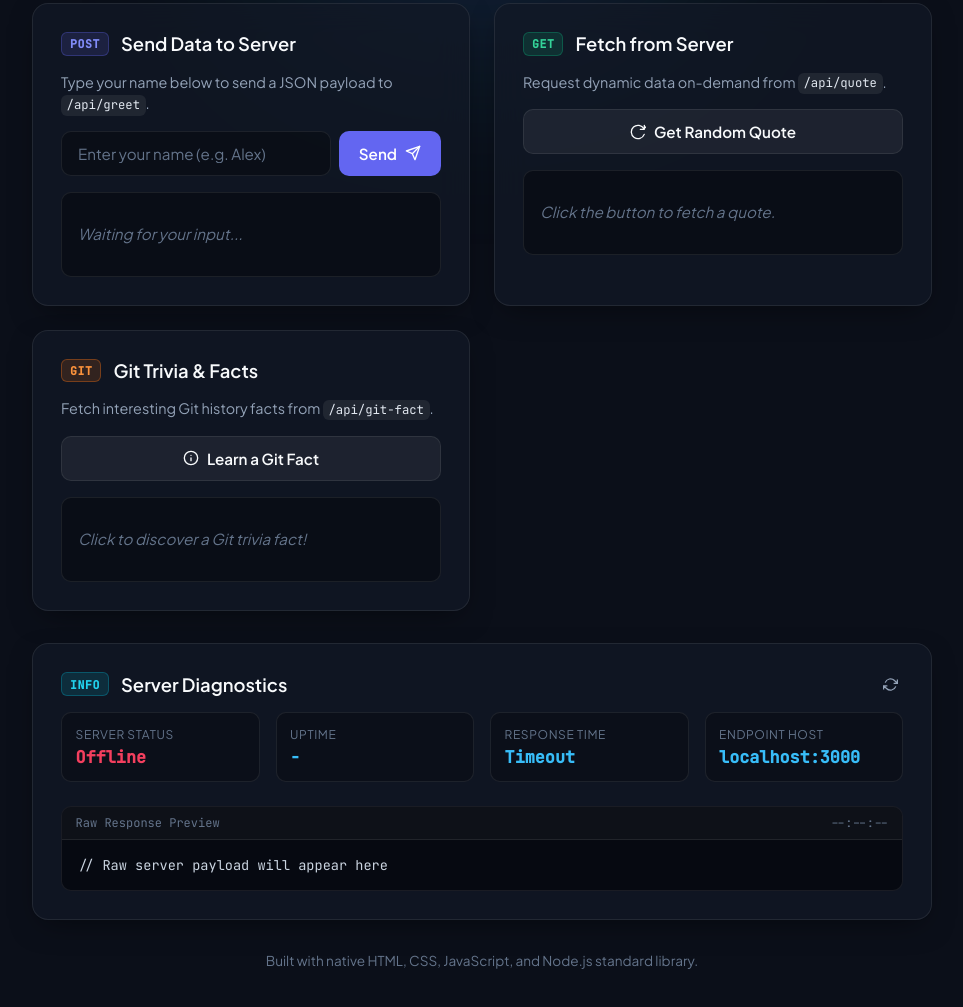
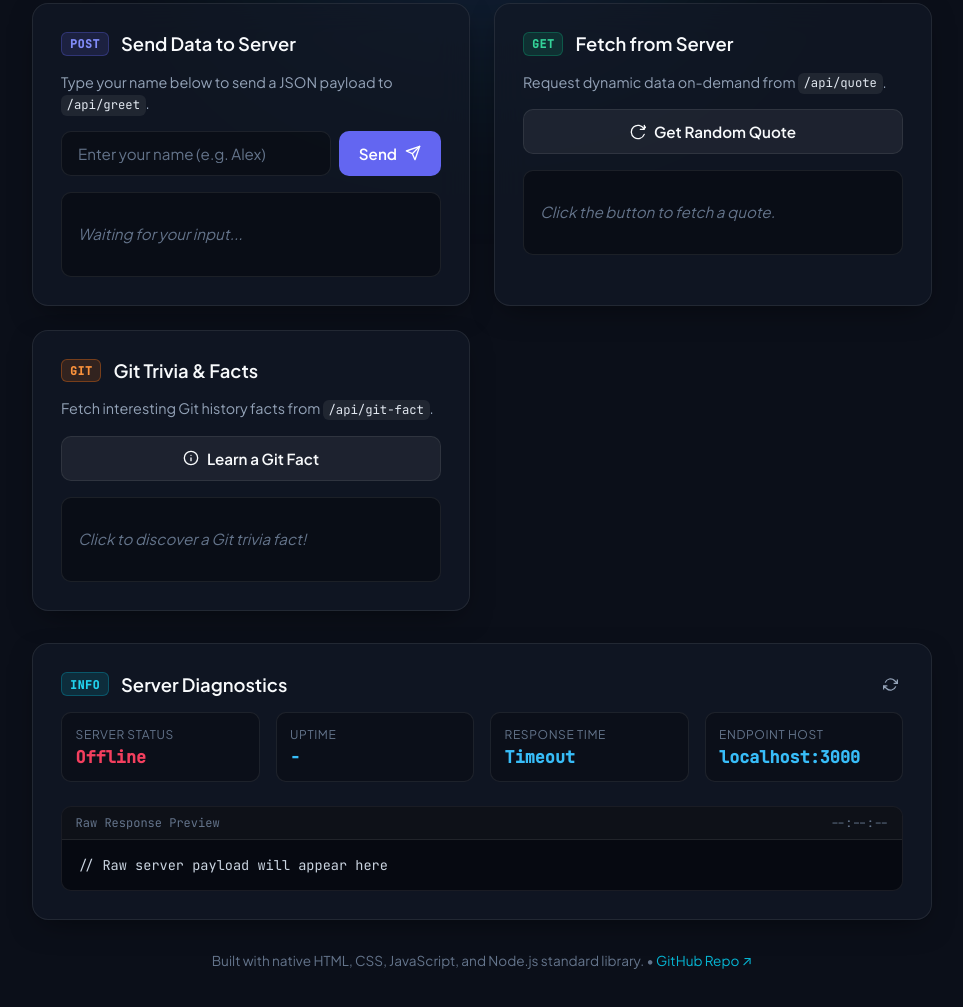
Before and after one commit to Siddharthshetty02/fun_with_git, a website: page public/index.html in a window 1280 px wide. Shown: the part 239-1246 px from the top of the page, without its empty margins (158-1121 px from the left). Drawn offline with Linux system fonts and the light colour scheme; no server answers.

Commit message:
docs: add GitHub repository link to footer

```diff
--- a/public/index.html
+++ b/public/index.html
@@ -149,7 +149,10 @@
     </section>
 
     <footer class="footer">
-      <p>Built with native HTML, CSS, JavaScript, and Node.js standard library.</p>
+      <p>
+        Built with native HTML, CSS, JavaScript, and Node.js standard library.
+        • <a href="https://github.com/Siddharthshetty02/fun_with_git" target="_blank" rel="noopener noreferrer" style="color: var(--accent-cyan); text-decoration: none;">GitHub Repo ↗</a>
+      </p>
     </footer>
   </main>
 
```
